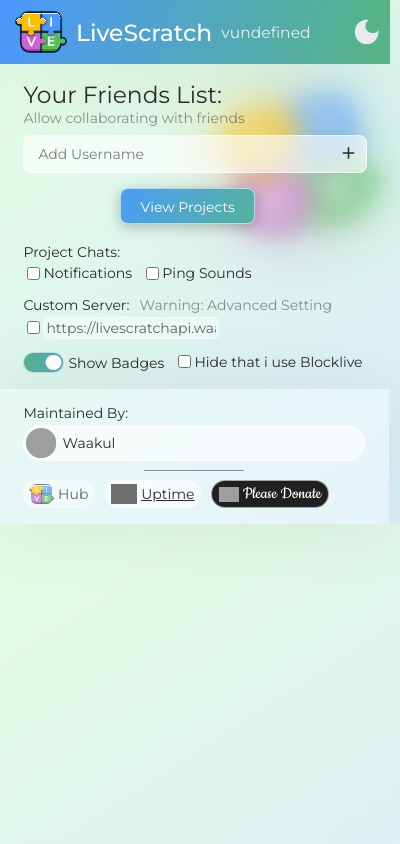
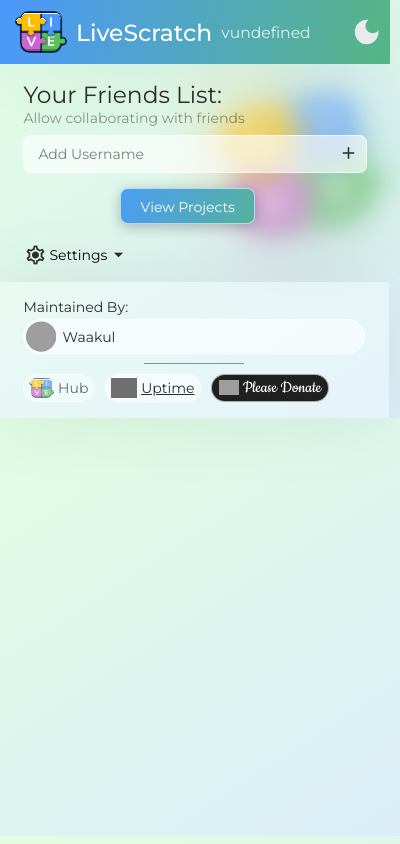
Before and after one commit to fluxdesignz/LiveScratch, a browser extension: page extension/popups/popup.html in a window 400 px wide. Drawn offline with nearby package versions, Linux system fonts and the light colour scheme; grey boxes are pictures that could not be loaded.

Commit message:
settings dropdown

```diff
--- a/extension/popups/dark-colors.css
+++ b/extension/popups/dark-colors.css
@@ -1,6 +1,7 @@
 *{
     --BG: linear-gradient(147deg, #204635 -9.97%, #25446D 134.99%);
     --Text: #FFF;
+    --Text-Solid: #FFF;
     --Supplementary: rgba(255, 255, 255, 0.14);
     --Sub: rgba(255, 255, 255, 0.337);
     --Sub-Semi: rgba(255, 255, 255, 0.1);
--- a/extension/popups/light-colors.css
+++ b/extension/popups/light-colors.css
@@ -1,6 +1,7 @@
 *{
     --BG: linear-gradient(147deg, #E2FFE2 -9.97%, #D8E8FF 134.99%);
     --Text: #2c2c2c;
+    --Text-Solid: #000000;
     --Supplementary: rgba(255, 255, 255, 0.29);
     --Sub: rgba(255, 255, 255, 0.611);
     --Sub-Semi: rgba(255, 255, 255, 0.4);
--- a/extension/popups/popup.css
+++ b/extension/popups/popup.css
@@ -475,3 +475,12 @@
 #server-url:disabled {
   opacity: 0.7;
 }
+
+#settings {
+  padding-left: 5px;
+  display: flex;
+}
+
+#settings-dropdown {
+  cursor: pointer;
+}
--- a/extension/popups/popup.html
+++ b/extension/popups/popup.html
@@ -44,6 +44,10 @@
         <button id="projects" class="button">View Projects</button>
       </div>
 
+      <section id="settings-container">
+
+      <span id="settings-dropdown" style="z-index: 20; width: max-content; color: var(--Text-Solid); display: flex; flex-direction: row; gap: 2px; align-items: center;"><span class="material-symbols-outlined">settings</span>Settings<span class="material-symbols-outlined" style="margin-left: -3px; color: var(--Text);">arrow_drop_down</span></span>
+      <section id="settings">
       <section id="project-chat">
         <span>Project Chats:</span>
         <div class="flex-horiz">
@@ -91,6 +95,8 @@
           <label for="privme">Hide that i use Blocklive</label>
         </div>
       </div>
+    </section>
+  </section>
 
       <div id="not-verified" class="popup" style="display: none;">
         <span class="title">It seems like you're not verified!</span>
--- a/extension/popups/script.js
+++ b/extension/popups/script.js
@@ -20,6 +20,14 @@
         document.getElementById("server-url").value = serverUrlValue || "https://livescratchapi.waakul.com";
     })()
 }
+
+let settingsDropdown = false;
+document.getElementById("settings").style.display = settingsDropdown ? "flex" : "none";
+document.getElementById("settings-dropdown").addEventListener("click", function() {
+    settingsDropdown = !settingsDropdown;
+    console.log(settingsDropdown)
+    document.getElementById("settings").style.display = settingsDropdown ? "flex" : "none";
+});
 
 document.querySelector("button#projects").addEventListener("click", function () {
     chrome.tabs.create({
```
